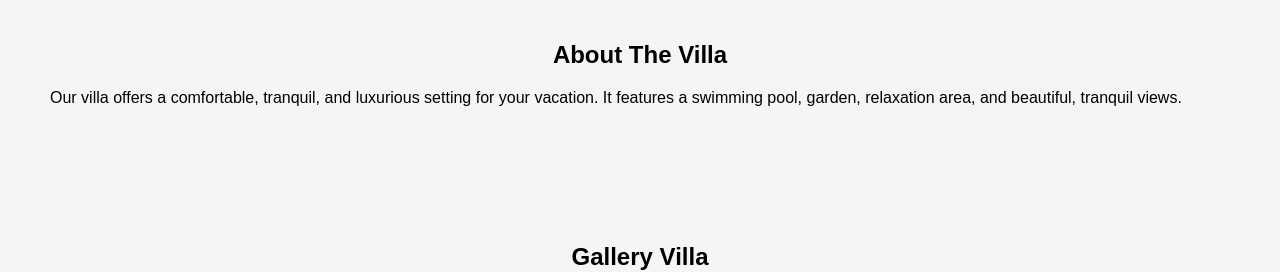
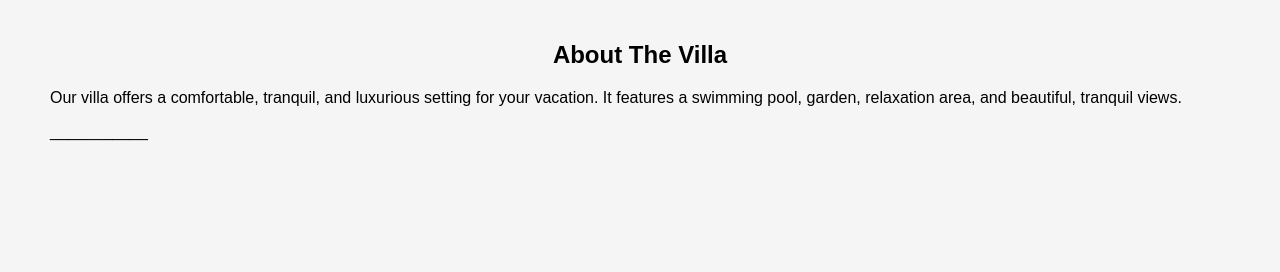
Before and after one commit to pranatavilla-ux/pranata-bliss-villa, a plain HTML site: page index.html in a window 1280 px wide. Shown: the part 880-1152 px from the top of the page. Drawn offline with Linux system fonts and the light colour scheme.

Commit message:
index.html

```diff
--- a/index.html
+++ b/index.html
@@ -186,6 +186,7 @@
     <section id="about">
         <h2 style="text-align:center;">About The Villa</h2>
         <p>Our villa offers a comfortable, tranquil, and luxurious setting for your vacation. It features a swimming pool, garden, relaxation area, and beautiful, tranquil views.</p>
+        <p>___________</p>
     </section>
 
     <!-- GALLERY -->
```
